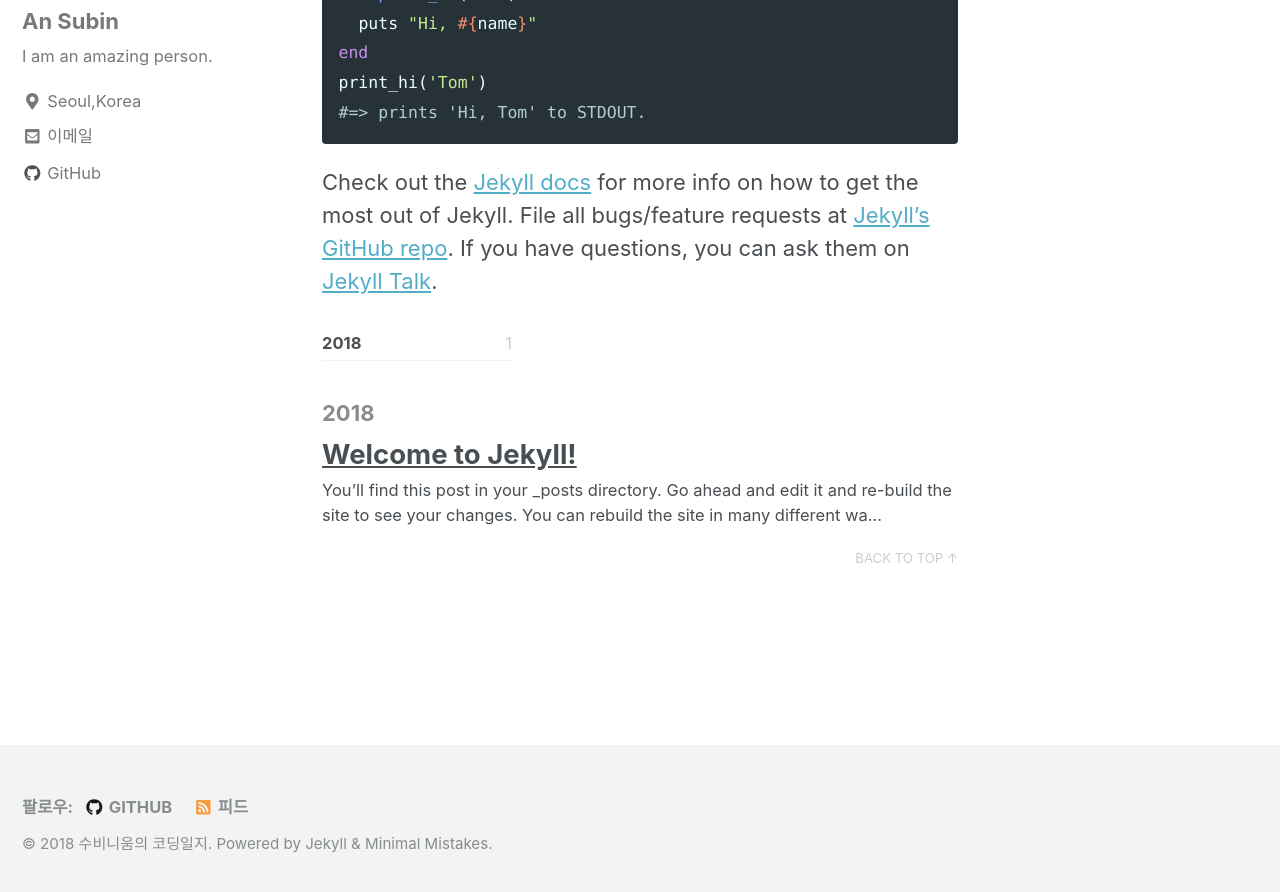
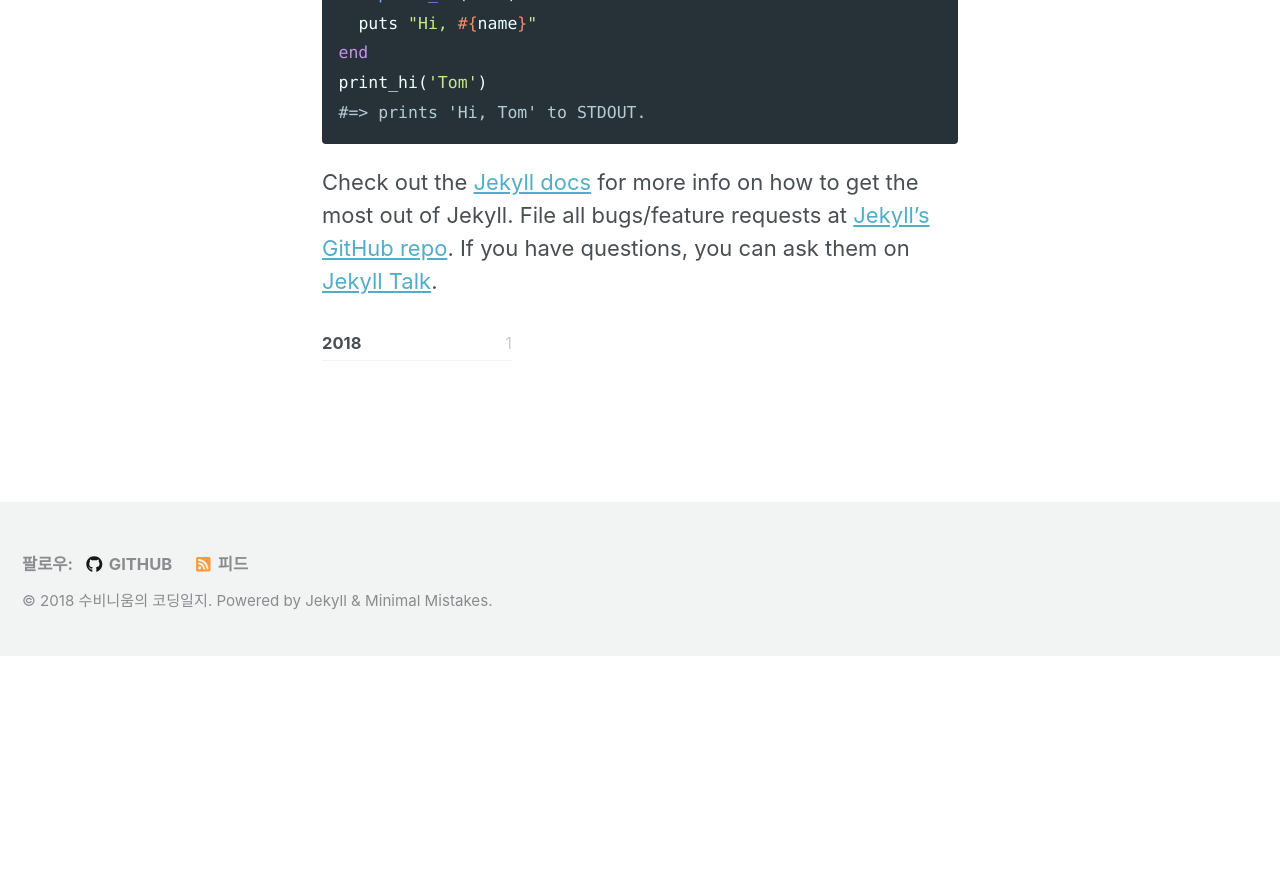
Before and after one commit to subinium/subinium.github.io, a Jekyll site: the page built from _posts/2018-07-02-welcome-to-jekyll.markdown, in a window 1280 px wide and 900 px high, scrolled down 658 px. Shown: the top 892 px of the window. Built offline with Jekyll 4.4.1, drawn with Linux system fonts in a browser that asks for light colours; nearby versions of some CDN libraries; comment, search, counter and statistics services are not loaded; after the commit the page ends 1315 px from its top, so only the background shows below that.

Commit message:
defualt template change test

```diff
--- a/_layouts/posts.html
+++ b/_layouts/posts.html
@@ -17,14 +17,6 @@ layout: archive
 
 {% assign postsByYear = site.posts | group_by_exp: 'post', 'post.date | date: "%Y"' %}
 {% for year in postsByYear %}
-  <section id="{{ year.name }}" class="taxonomy__section">
-    <h2 class="archive__subtitle">{{ year.name }}</h2>
-    <div class="entries-{{ page.entries_layout | default: 'list' }}">
-      {% for post in year.items %}
-        {% include archive-single.html type=page.entries_layout %}
-      {% endfor %}
-    </div>
-    <a href="#page-title" class="back-to-top">{{ site.data.ui-text[site.locale].back_to_top | default: 'Back to Top' }} &uarr;</a>
     <div>
       <div id="disqus_thread"></div>
       <script>
```
